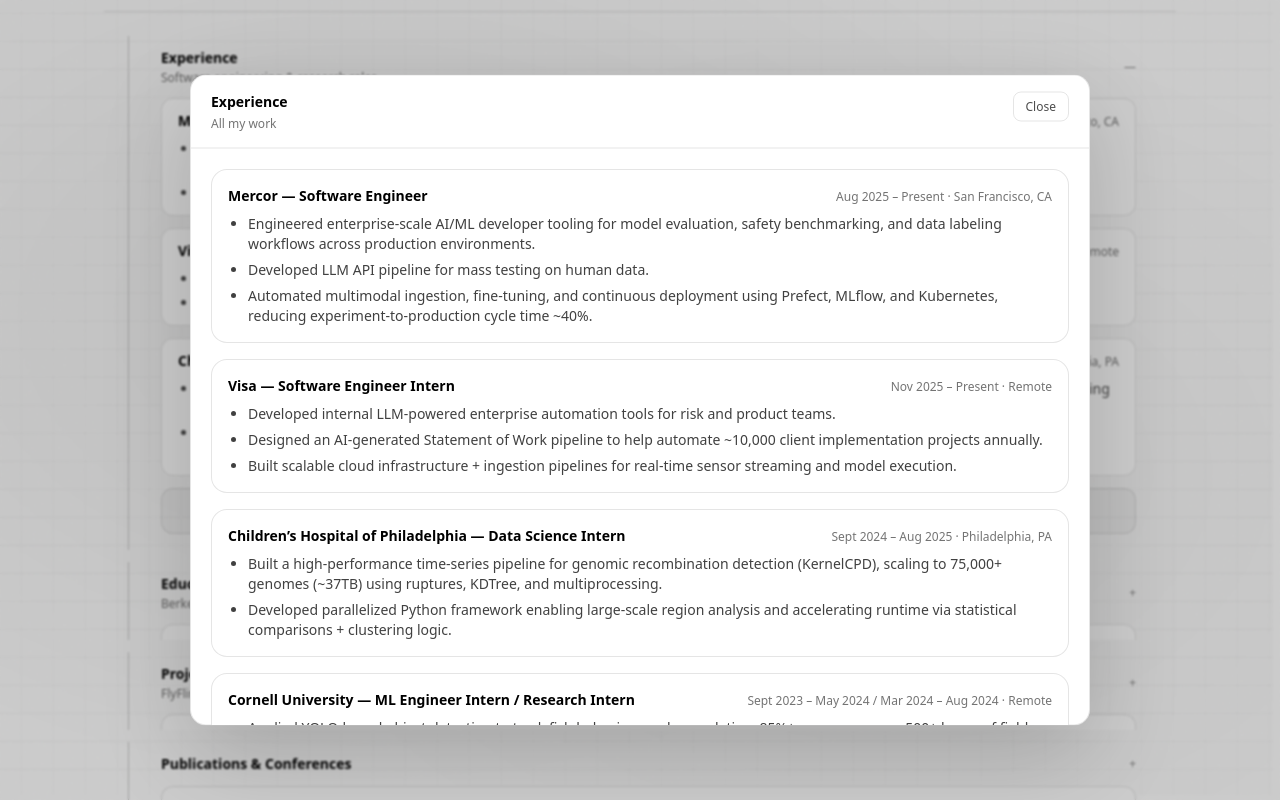
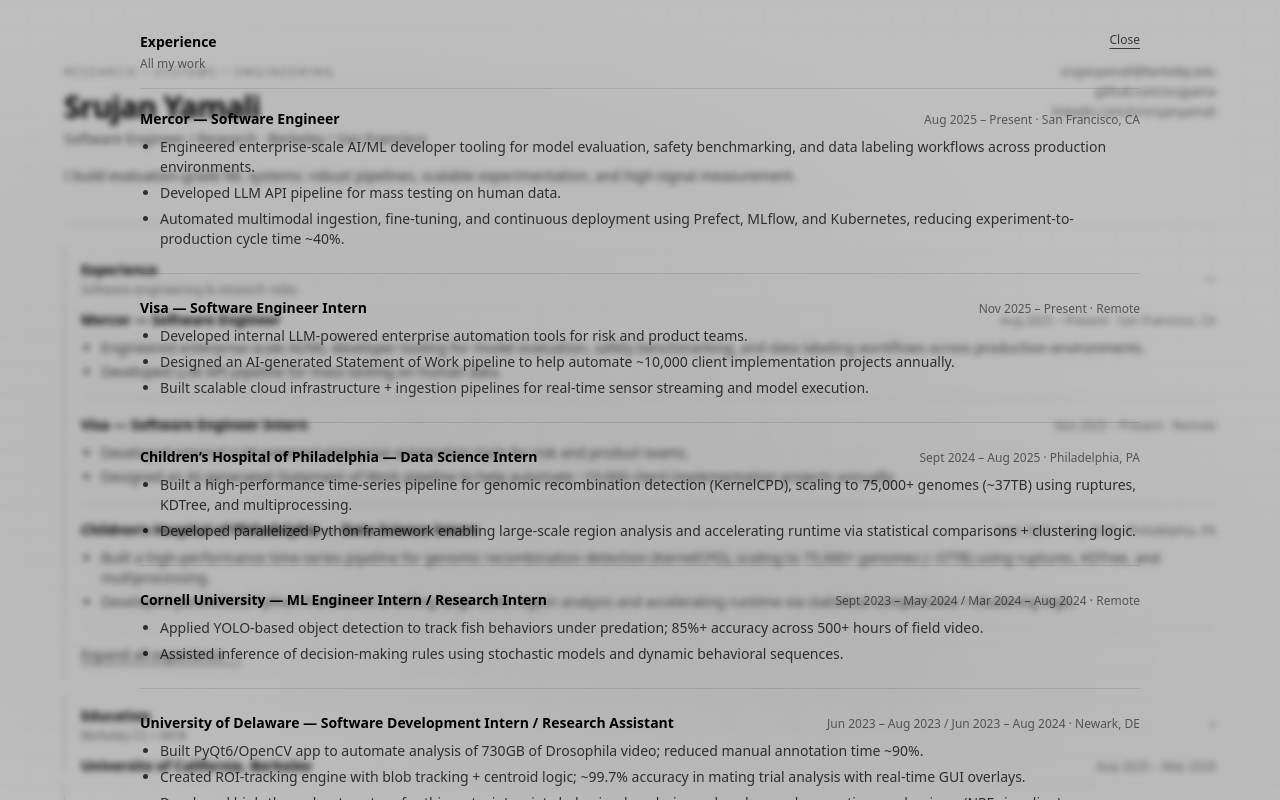
Before and after one commit to Srujyama/PersonalWebsite, a React (Vite) app: page / in a window 1280 px wide. Both pictures are taken after a click on the button "Expand all experience →". Shown: the top 800 px of the page. Built offline with nearby package versions, Linux system fonts and the light colour scheme.

Commit message:
Add files via upload

```diff
--- a/src/App.jsx
+++ b/src/App.jsx
@@ -1,5 +1,5 @@
 // App.jsx
-import { useEffect, useMemo, useState } from "react";
+import { useEffect, useMemo, useRef, useState } from "react";
 
 function useClock(ms = 40) {
     const [t, setT] = useState(0);
@@ -12,15 +12,15 @@
     return t;
 }
 
-function Pattern({ t = 0 }) {
-    // tiny parallax-like background drift (cheap + subtle)
+function Pattern() {
+    const t = useClock(40);
     const shiftX = (t % 1200) * 0.02;
     const shiftY = (t % 900) * 0.015;
 
     return (
         <div
             aria-hidden="true"
-            className="pointer-events-none absolute inset-0 animate-drift"
+            className="pointer-events-none absolute inset-0"
             style={{
                 backgroundPosition: `${shiftX}px ${shiftY}px, ${-shiftX}px ${shiftY}px, center, center`,
                 backgroundImage: `
@@ -55,7 +55,6 @@
 }
 
 function Noise() {
-    // very light grain; looks “paper / lab notebook”
     return (
         <div
             aria-hidden="true"
@@ -74,7 +73,7 @@
             <button
                 type="button"
                 onClick={onToggle}
-                className="w-full px-4 py-3 flex items-center justify-between gap-4 text-left"
+                className="w-full py-3 flex items-center justify-between gap-4 text-left"
             >
                 <div>
                     <div className="text-sm font-semibold text-black">{title}</div>
@@ -88,57 +87,71 @@
                     open ? "grid-rows-[1fr]" : "grid-rows-[0fr]"
                 }`}
             >
-                <div className="overflow-hidden px-4 pb-4">{children}</div>
+                <div className="overflow-hidden pb-4">{children}</div>
             </div>
         </div>
     );
 }
 
 function Modal({ open, title, onClose, children }) {
+    const closeBtnRef = useRef(null);
+
     useEffect(() => {
         if (!open) return;
+
+        const prevOverflow = document.body.style.overflow;
+        document.body.style.overflow = "hidden";
+        closeBtnRef.current?.focus();
+
         const onKey = (e) => {
             if (e.key === "Escape") onClose();
         };
         window.addEventListener("keydown", onKey);
-        return () => window.removeEventListener("keydown", onKey);
+
+        return () => {
+            document.body.style.overflow = prevOverflow;
+            window.removeEventListener("keydown", onKey);
+        };
     }, [open, onClose]);
 
     if (!open) return null;
 
+    // Not a “box”: just a blurred sheet with no border/shadow/rounding.
     return (
         <div className="fixed inset-0 z-50">
-            <div className="absolute inset-0 bg-black/20 backdrop-blur-[1px]" onClick={onClose} />
-            <div className="absolute left-1/2 top-1/2 w-[min(900px,92vw)] -translate-x-1/2 -translate-y-1/2 rounded-2xl border border-black/10 bg-white shadow-[0_30px_90px_rgba(0,0,0,0.18)]">
-                <div className="flex items-start justify-between gap-6 px-5 py-4 border-b border-black/10">
+            <div className="absolute inset-0 bg-black/25 backdrop-blur-[3px]" onClick={onClose} />
+            <div className="absolute inset-x-0 top-0 bottom-0 overflow-auto">
+                <div className="mx-auto w-[min(1000px,94vw)] py-8">
+                    <div className="flex items-start justify-between gap-6">
                         <div>
                             <div className="text-sm font-semibold text-black">{title}</div>
                             <div className="text-xs text-black/55 mt-1">All my work</div>
                         </div>
                         <button
+                            ref={closeBtnRef}
                             type="button"
                             onClick={onClose}
-                        className="rounded-lg border border-black/10 px-3 py-1.5 text-xs text-black/70 hover:bg-black/[0.03]"
+                            className="text-xs text-black/70 hover:text-black underline underline-offset-4"
                         >
                             Close
                         </button>
                     </div>
-                <div className="p-5 max-h-[72vh] overflow-auto">{children}</div>
+
+                    <div className="mt-4 border-t border-black/10 pt-5">{children}</div>
+                </div>
             </div>
         </div>
     );
 }
 
 export default function App() {
-    const t = useClock(40);
-
-    // ====== DATA from your resumes ======
     const profile = useMemo(
         () => ({
             name: "Srujan Yamali",
             title: "Software Engineer / Research",
             location: "Berkeley • San Francisco",
             email: "srujanyamali@berkeley.edu",
+            site: "", // optional: "srujanyamali.com"
             github: "github.com/srujyama",
             linkedin: "linkedin.com/in/srujanyamali",
         }),
@@ -152,8 +165,7 @@
                 degree: "B.A. Molecular & Cellular Biology & Computer Science (GPA 4.0)",
                 dates: "Aug 2025 – May 2029",
                 extra:
-                "Coursework: ML, AI, Algorithms, Data Structures, Computer Architecture, Discrete Math & Probability, Linear Algebra, Signals & Systems, Circuits & Devices"
-            ,
+                    "Coursework: ML, AI, Algorithms, Data Structures, Computer Architecture, Discrete Math & Probability, Linear Algebra, Signals & Systems, Circuits & Devices",
             },
         ],
         []
@@ -274,7 +286,6 @@
         []
     );
 
-    // ====== UI state ======
     const [openKey, setOpenKey] = useState("experience");
     const [modal, setModal] = useState(null);
 
@@ -291,14 +302,16 @@
     };
 
     return (
-        <div className="relative h-full w-full overflow-hidden bg-white text-black">
-            <Pattern t={t} />
+        // scrollable page, no “card” containers
+        <div className="relative min-h-screen w-full overflow-y-auto bg-white text-black">
+            <Pattern />
             <Noise />
 
-            <main className="relative h-full w-full flex items-center justify-center px-6">
-                <section className="relative w-full max-w-6xl px-10 py-8">
-                    {/* Header */}
-                    <div className="px-6 pt-6 pb-4 border-b border-black/10">
+            <main className="relative w-full px-6 py-10">
+                <section className="mx-auto w-full max-w-6xl">
+                    {/* Sticky header (NOT a box): just blur + thin rule */}
+                    <div className="sticky top-0 z-20 -mx-6 px-6 backdrop-blur-md">
+                        <div className="py-6 border-b border-black/10">
                             <div className="flex items-start justify-between gap-6">
                                 <div>
                                     <div className="text-[11px] tracking-[0.22em] text-black/55">
@@ -316,6 +329,8 @@
                                             {profile.email}
                                         </a>
                                     </div>
+
+                                    {profile.site ? (
                                         <div>
                                             <a
                                                 className="hover:text-black"
@@ -326,6 +341,8 @@
                                                 {profile.site}
                                             </a>
                                         </div>
+                                    ) : null}
+
                                     <div>
                                         <a
                                             className="hover:text-black"
@@ -353,22 +370,23 @@
                                 I build evaluation-grade ML systems: robust pipelines, scalable experimentation, and
                                 high-signal measurement.
                             </p>
+
+                            <div className="mt-3 text-[11px] text-black/55 flex items-center justify-between">
+                            </div>
+                        </div>
                     </div>
 
-                    {/* Body */}
-                    <div className="p-6 grid gap-3">
+                    {/* Body: pure text + separators, NO boxes */}
+                    <div className="pt-6 grid gap-3">
                         <Section
                             title="Experience"
                             hint="Software engineering & research roles"
                             open={openKey === "experience"}
                             onToggle={() => setOpenKey(openKey === "experience" ? "" : "experience")}
                         >
-                            <div className="space-y-3">
-                                {compactList(experience, 3).map((e) => (
-                                    <div
-                                        key={e.org}
-                                        className="rounded-xl border border-black/10 bg-white px-4 py-3"
-                                    >
+                            <div className="space-y-4">
+                                {compactList(experience, 3).map((e, idx) => (
+                                    <div key={e.org} className="pb-4 border-b border-black/10 last:border-b-0">
                                         <div className="flex flex-wrap items-baseline justify-between gap-2">
                                             <div className="text-sm font-semibold">{e.org}</div>
                                             <div className="text-xs text-black/55">
@@ -382,10 +400,13 @@
                                         </ul>
                                     </div>
                                 ))}
+
                                 <button
                                     type="button"
                                     onClick={() => openModal("experience")}
-                                    className="w-full rounded-xl border border-black/10 bg-black/[0.03] px-4 py-3 text-sm text-black/75 hover:bg-black/[0.05]"
+                                    aria-haspopup="dialog"
+                                    aria-expanded={modal === "experience"}
+                                    className="text-sm text-black/75 hover:text-black underline underline-offset-4"
                                 >
                                     Expand all experience →
                                 </button>
@@ -398,20 +419,18 @@
                             open={openKey === "education"}
                             onToggle={() => setOpenKey(openKey === "education" ? "" : "education")}
                         >
-                            <div className="space-y-3">
+                            <div className="space-y-4">
                                 {education.map((ed) => (
                                     <div
                                         key={`${ed.org}-${ed.degree}`}
-                                        className="rounded-xl border border-black/10 bg-white px-4 py-3"
+                                        className="pb-4 border-b border-black/10 last:border-b-0"
                                     >
                                         <div className="flex flex-wrap items-baseline justify-between gap-2">
                                             <div className="text-sm font-semibold">{ed.org}</div>
                                             <div className="text-xs text-black/55">{ed.dates}</div>
                                         </div>
                                         <div className="mt-1 text-sm text-black/70">{ed.degree}</div>
-                                        {ed.extra ? (
-                                            <div className="mt-2 text-xs text-black/60">{ed.extra}</div>
-                                        ) : null}
+                                        {ed.extra ? <div className="mt-2 text-xs text-black/60">{ed.extra}</div> : null}
                                     </div>
                                 ))}
                             </div>
@@ -423,12 +442,9 @@
                             open={openKey === "projects"}
                             onToggle={() => setOpenKey(openKey === "projects" ? "" : "projects")}
                         >
-                            <div className="space-y-3">
+                            <div className="space-y-4">
                                 {projects.map((p) => (
-                                    <div
-                                        key={p.name}
-                                        className="rounded-xl border border-black/10 bg-white px-4 py-3"
-                                    >
+                                    <div key={p.name} className="pb-4 border-b border-black/10 last:border-b-0">
                                         <div className="text-sm font-semibold">{p.name}</div>
                                         <div className="text-xs text-black/55 mt-0.5">{p.stack}</div>
                                         <ul className="mt-2 text-sm text-black/70 list-disc pl-5 space-y-1">
@@ -447,12 +463,9 @@
                             open={openKey === "pubs"}
                             onToggle={() => setOpenKey(openKey === "pubs" ? "" : "pubs")}
                         >
-                            <div className="space-y-2">
+                            <div className="space-y-3">
                                 {publications.map((p, i) => (
-                                    <div
-                                        key={i}
-                                        className="rounded-xl border border-black/10 bg-white px-4 py-3 text-sm text-black/75"
-                                    >
+                                    <div key={i} className="pb-3 border-b border-black/10 last:border-b-0 text-sm text-black/75">
                                         {p.citation}
                                     </div>
                                 ))}
@@ -472,15 +485,16 @@
                             </ul>
                         </Section>
 
-                        {/* Footer micro-links */}
-                        <div className="pt-2 text-[11px] text-black/55 flex items-center justify-between">
-                            <div>© {new Date().getFullYear()} {profile.name}</div>
+                        <div className="pt-6 text-[11px] text-black/55 flex items-center justify-between border-t border-black/10">
+                            <div>
+                                © {new Date().getFullYear()} {profile.name}
+                            </div>
                             <div className="flex gap-3">
                                 <a className="hover:text-black" href={`mailto:${profile.email}`}>
                                     Email
                                 </a>
                                 <a
-                                    className="hover:text-black"
+                                    className="hover:text-black underline underline-offset-4"
                                     href="#"
                                     onClick={(e) => {
                                         e.preventDefault();
@@ -495,11 +509,11 @@
                 </section>
             </main>
 
-            {/* Expanded content modal */}
+            {/* Modal (also no box) */}
             <Modal open={modal === "experience"} title="Experience" onClose={closeModal}>
-                <div className="space-y-4">
+                <div className="space-y-6">
                     {experience.map((e) => (
-                        <div key={e.org} className="rounded-2xl border border-black/10 bg-white p-4">
+                        <div key={e.org} className="pb-6 border-b border-black/10 last:border-b-0">
                             <div className="flex flex-wrap items-baseline justify-between gap-2">
                                 <div className="text-sm font-semibold">{e.org}</div>
                                 <div className="text-xs text-black/55">
```
Lines whose indentation alone changed are shown as unchanged.
